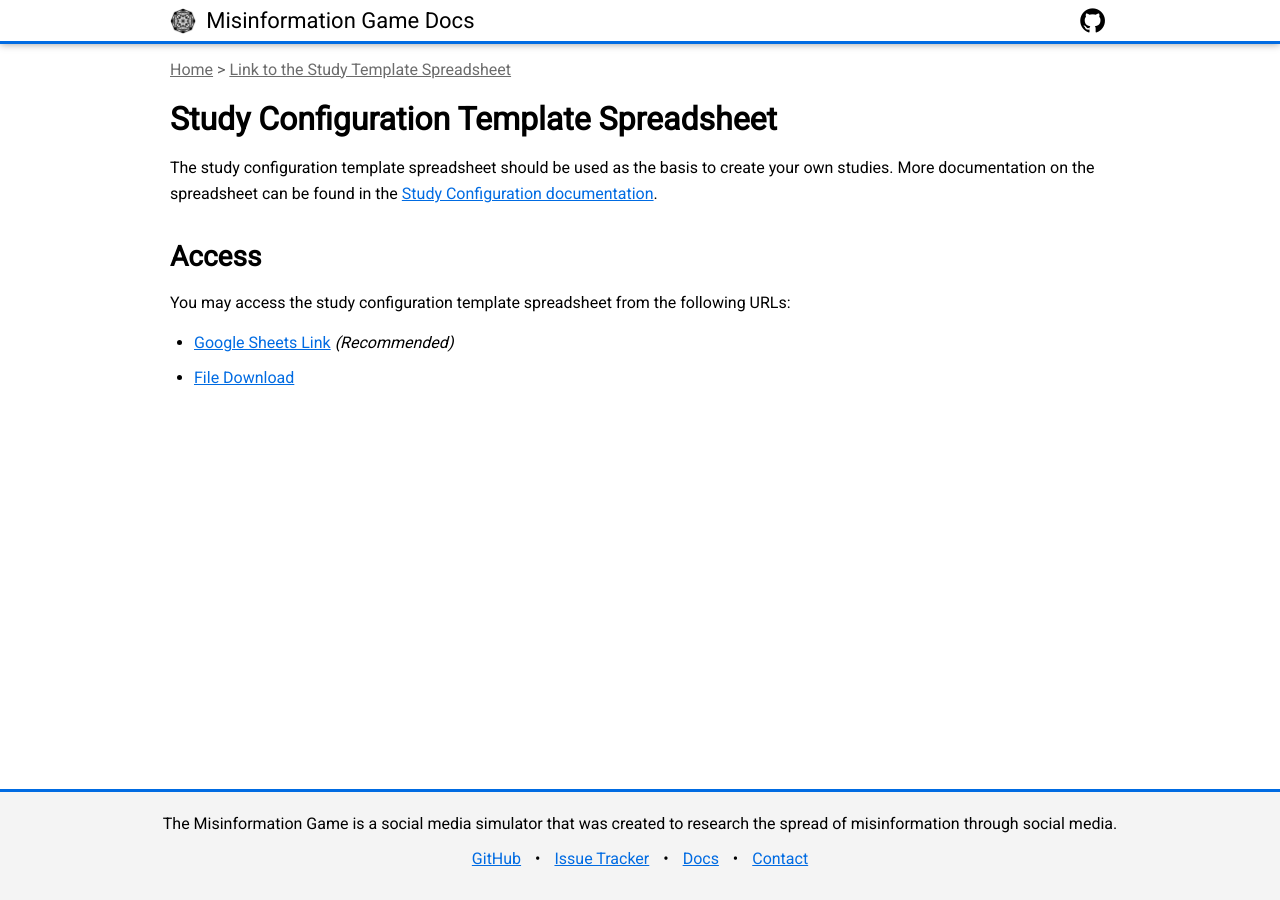
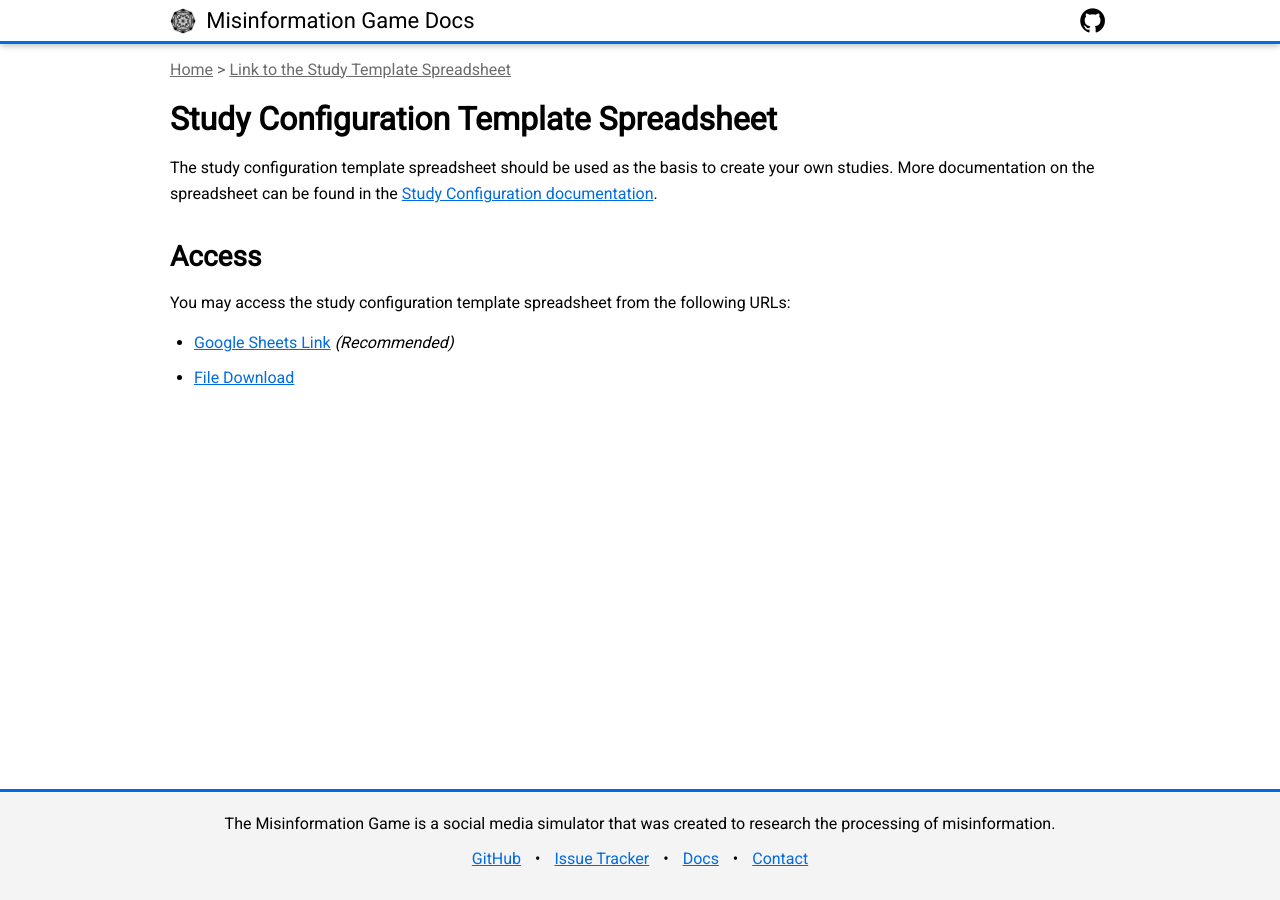
Before and after one commit to beekewardin/themisinformationgame.github.io, a Jekyll site: the page built from link/StudyTemplate.md, in a window 1280 px wide. Built offline with Jekyll 4.4.1, drawn with Linux system fonts in a browser that asks for light colours; nearby versions of some CDN libraries; our own code applies the rules of GitHub Pages for plain Markdown files.

Commit message:
Update template spreadsheet link + update description + update contact email

```diff
--- a/_config.yml
+++ b/_config.yml
@@ -1,7 +1,7 @@
 
 title: Misinformation Game Docs
-description: The Misinformation Game is a social-media simulator used to research the spread of misinformation through social-media.
-author: Paddy Lamont
+description: The Misinformation Game is a social media simulator that was created to research the processing of misinformation.
+author: Paddy Lamont, Dean Law Yim Wan, Lucy Butler, Ullrich Ecker
 
 markdown: kramdown
 highlighter: rouge
--- a/_includes/footer.html
+++ b/_includes/footer.html
@@ -2,7 +2,7 @@
   <div class="footer-content">
     <div class="footer-description">
       The Misinformation Game is a social media simulator that was created
-      to research the spread of misinformation through social media.
+      to research the processing of misinformation.
     </div>
     <div class="footer-links">
       <a href="https://github.com/TheMisinformationGame/MisinformationGame">GitHub</a>
@@ -11,7 +11,7 @@
       •
       <a href="/">Docs</a>
       •
-      <a href="mailto:padraiglamont@gmail.com">Contact</a>
+      <a href="mailto:emclabuwa@gmail.com">Contact</a>
     </div>
   </div>
 </footer>
--- a/link/StudyTemplate.md
+++ b/link/StudyTemplate.md
@@ -14,6 +14,6 @@
 You may access the study configuration template spreadsheet
 from the following URLs:
 
-- [Google Sheets Link](https://docs.google.com/spreadsheets/d/1BeJ2krpg_lDG8dnq5n4Gqopin2NBhVbDyTDdsplbVUY)
+- [Google Sheets Link](https://docs.google.com/spreadsheets/d/19WQxzPeap1p3bZ1VlGyjM6YN-j1jKqo-sPxv5Dl0q1Q)
   _\(Recommended\)_
 - [File Download](StudyTemplate.xlsx)
```
